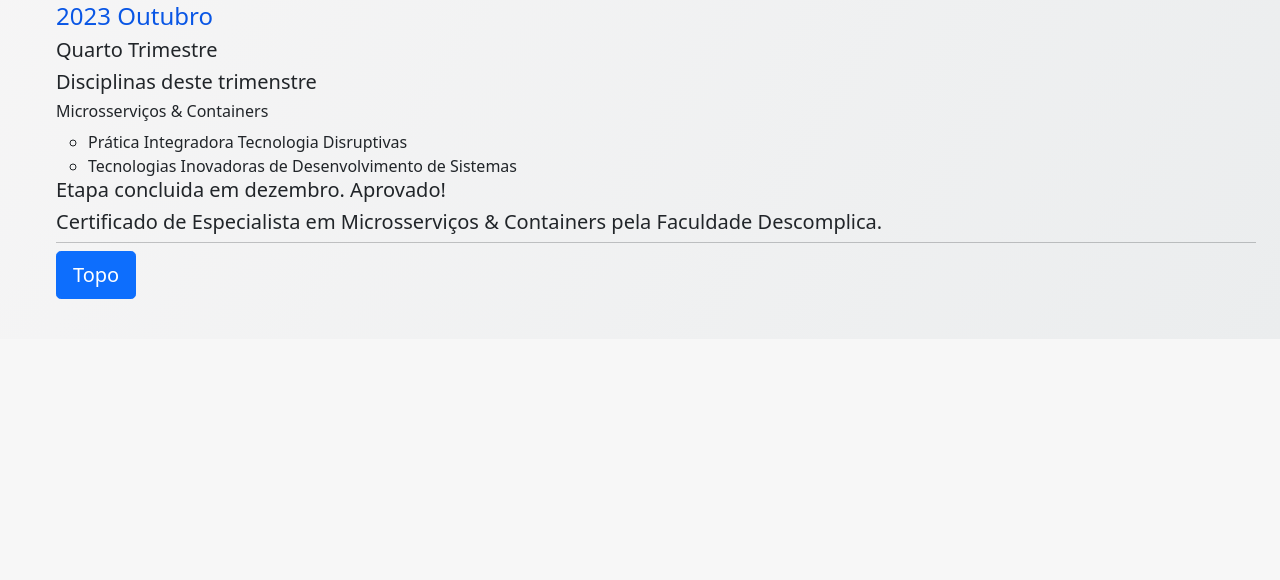
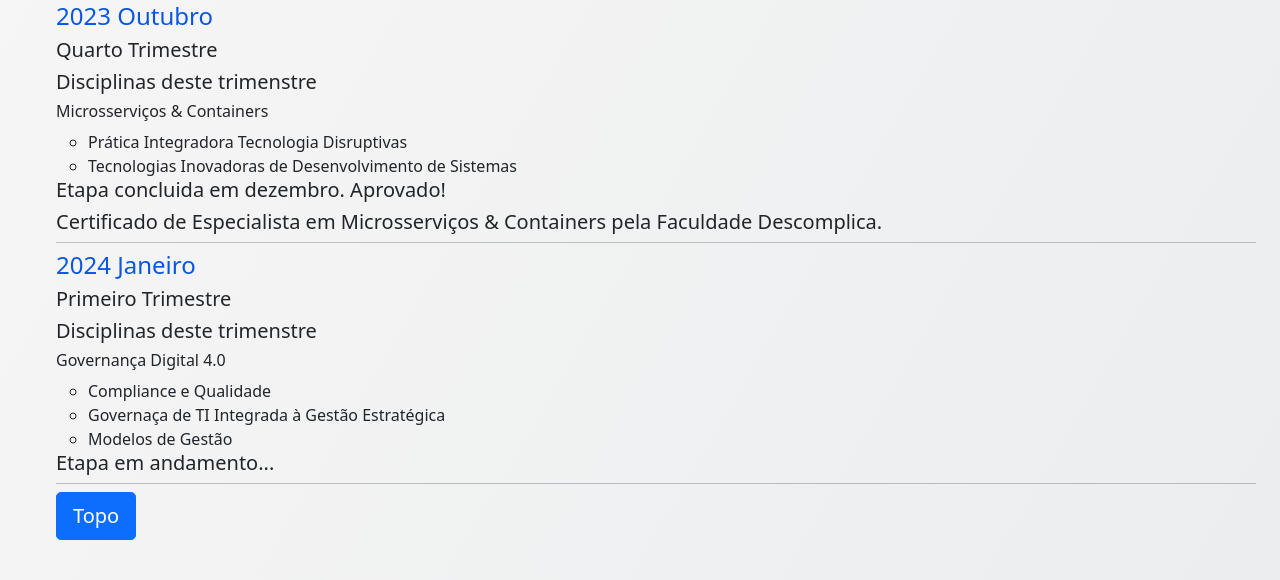
Before and after one commit to cabraldasilvac/website, a Flask app: page /about in a window 1280 px wide. Shown: the part 1777-2357 px from the top of the page. Before the commit the page ends 2076 px from the top, so only its background shows below. Run offline with Flask 3, Linux system fonts and the light colour scheme.

Commit message:
Update about.html - Adiciona disciplinas do primeiro trimestre de 2024
Adiciona disciplinas do primeiro trimestre de 2024

```diff
--- a/api/templates/about.html
+++ b/api/templates/about.html
@@ -96,6 +96,20 @@
       Faculdade Descomplica.</h5>
     <hr class="my-2" />
 
+    <h4 class="ano">2024 Janeiro </h4>
+    <h5> Primeiro  Trimestre </h5>
+    <h5>Disciplinas deste trimenstre </h5>
+    <h6>Governança Digital 4.0</h6>
+     <ul>
+      <li> Compliance e Qualidade </li>
+      <li> Governaça de TI Integrada à Gestão Estratégica </li>
+      <li>Modelos de Gestão</li>
+     </ul>
+     <h5> Etapa em andamento...<h5>
+     <h5> </h5>
+    <hr class="my-2" />
+
+
   <a class="btn btn-primary btn-lg" href="#" role="button">Topo</a>
 </div>
 
```
